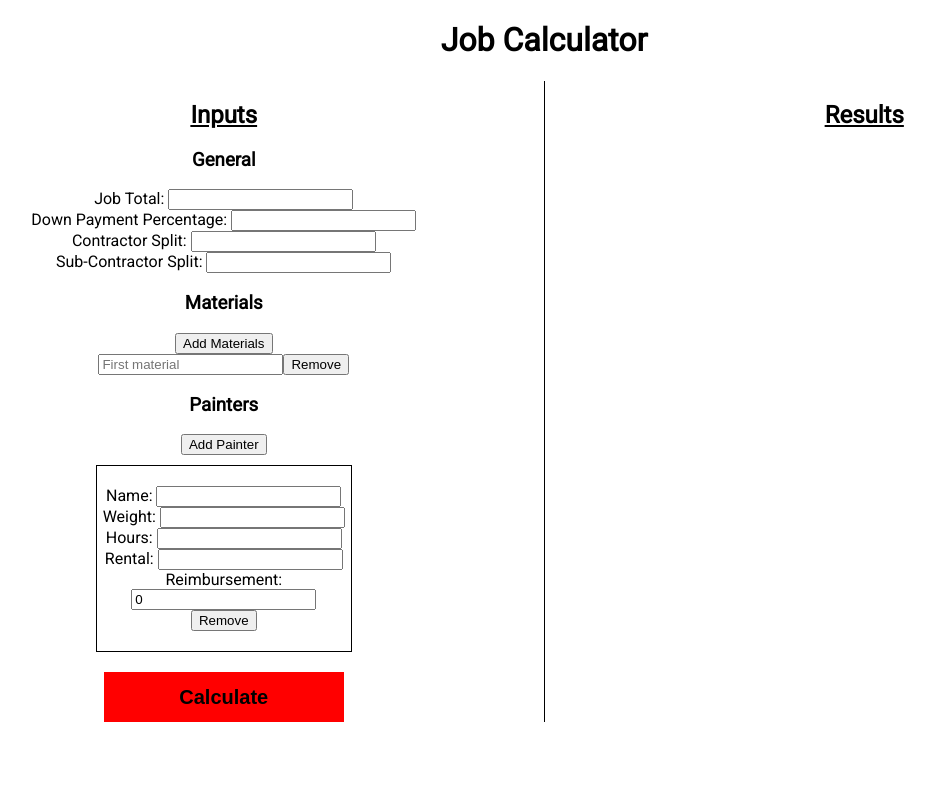
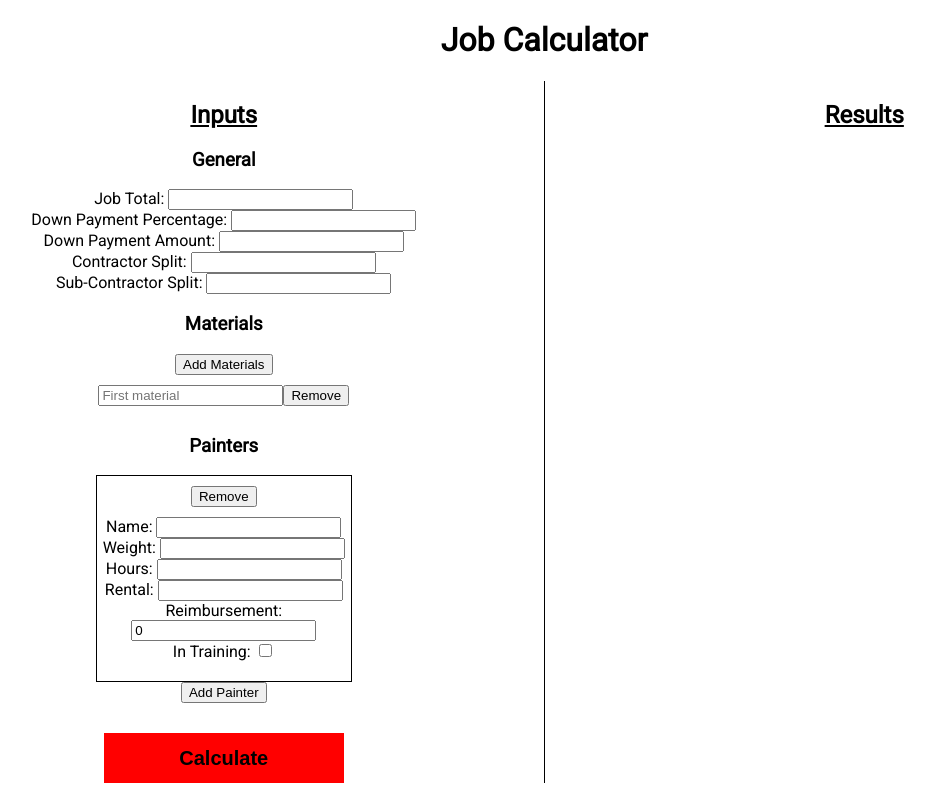
Before and after one commit to color-book/react-web, a React (Create React App) app: page / in a window 1280 px wide. Shown: the whole page, without its empty margins (96-1031 px from the left). Built offline with nearby package versions, Linux system fonts and the light colour scheme.

Commit message:
Added training checkbox and select

```diff
--- a/src/App.css
+++ b/src/App.css
@@ -30,8 +30,12 @@
   margin-left: 30%;
   margin-right: 30%;
   margin-top: 10px;
-  padding-top: 20px;
+  padding-top: 10px;
   padding-bottom: 20px;
+}
+
+.small {
+  margin-bottom: 10px;
 }
 
 .space {
--- a/src/App.js
+++ b/src/App.js
@@ -11,11 +11,20 @@ class App extends Component {
 
     this.state = {
       job_total: undefined,
-      down_payment_percentage: undefined,
+      down_payment_percentage: '0',
+      down_payment_amount: '0',
       materials: [{amount: ''}],
       ct_split: undefined,
       sub_split: undefined,
-      labor: [{name: '', weight: '', hours: '', rental: '', reimbursement: '0'}],
+      labor: [{
+        name: '',
+        weight: '',
+        hours: '',
+        rental: '',
+        reimbursement: '0',
+        inTraining: false,
+        trainedBy: ''
+      }],
       overall_costs: {},
       painter_rates: [],
       costing_errors: {},
@@ -34,6 +43,7 @@ class App extends Component {
     this.getIndexPhrase = this.getIndexPhrase.bind(this);
     this.convertLaborToFloat = this.convertLaborToFloat.bind(this);
     this.roundResult = this.roundResult.bind(this);
+    this.useDownPaymentPercentage = this.useDownPaymentPercentage.bind(this);
   }
 
   getIndexPhrase(index) {
@@ -44,7 +54,6 @@ class App extends Component {
 
     let newStateElement = {}
     newStateElement[stateName] = event.target.value
-
     this.setState(newStateElement)
 
   }
@@ -52,6 +61,12 @@ class App extends Component {
   handlePainterChange = (stateName, index) => (evt) => {
     const newLabor = this.state.labor.map((labor, lIndex) => {
       if (index !== lIndex) return labor
+      else if (stateName === "inTraining") {
+        let painters = this.state.labor.filter(painter => !painter.inTraining)
+        labor[stateName] = !labor.inTraining
+        if (labor.inTraining) labor['trainedBy'] = painters[0].name
+        return labor
+      }
       else {
         labor[stateName] = evt.target.value
         return labor
@@ -93,7 +108,9 @@ class App extends Component {
         weight: parseInt(item.weight, 10) / 100,
         hours: parseInt(item.hours, 10),
         rental: parseFloat(item.rental),
-        reimbursement: parseFloat(item.reimbursement)
+        reimbursement: parseFloat(item.reimbursement),
+        in_training: item.inTraining,
+        trained_by: item.trainedBy
       }
     })
   }
@@ -102,12 +119,27 @@ class App extends Component {
     return Math.round(value  * 100) / 100
   }
 
+  useDownPaymentPercentage() {
+    let downPaymentPercentage = parseInt(this.state.down_payment_percentage, 10)
+    let downPaymentAmount = parseInt(this.state.down_payment_amount, 10)
+    let usePercentage = false
+
+    if (downPaymentPercentage > 0 && downPaymentAmount === 0) {
+      usePercentage = true
+    }
+
+    return usePercentage
+  }
+
   calculateJob() {
-
+    let downPaymentPercentage = parseInt(this.state.down_payment_percentage, 10)
+    let useDownPaymentPercentage = this.useDownPaymentPercentage()
     let labor_info = this.convertLaborToFloat()
     let info = {
       job_total: parseFloat(this.state.job_total, 10),
-      down_payment_percentage: parseInt(this.state.down_payment_percentage, 10)/100,
+      down_payment_percentage: downPaymentPercentage > 0 ? parseInt(this.state.down_payment_percentage, 10)/100 : downPaymentPercentage,
+      down_payment_amount: parseInt(this.state.down_payment_amount, 10),
+      use_down_payment_percentage: useDownPaymentPercentage,
       materials: this.state.materials.map((material) => parseFloat(material.amount)),
       ct_split: parseInt(this.state.ct_split, 10)/100,
       sub_split: parseInt(this.state.sub_split, 10)/100,
@@ -130,6 +162,11 @@ class App extends Component {
   render() {
 
     const {overall_costs, painter_rates, costing_errors} = this.state
+
+    let options = this.state.labor.map((painter, index) => {
+      if (!painter.inTraining) return <option key={index} value={painter.name}>{painter.name}</option>
+      return ''
+    })
 
     return (
       <div className="App">
@@ -155,6 +192,15 @@ class App extends Component {
                 id="down-payment-percentage-input"
                 name="down-payment-percentage"
                 onChange={this.handleInputChange.bind(null, 'down_payment_percentage')}/>
+            </div>
+            <div className="job-container-input">
+              <label htmlFor="down-payment-amount-input">Down Payment Amount: </label>
+              <input
+                type="text"
+                className="form-control"
+                id="down-payment-amount-input"
+                name="down-payment-amount"
+                onChange={this.handleInputChange.bind(null, 'down_payment_amount')}/>
             </div>
             <div className="job-container-input">
               <label htmlFor="ct-split-input">Contractor Split: </label>
@@ -191,10 +237,10 @@ class App extends Component {
             </div>
 
             <h3>Painters</h3>
-            <button type="button" onClick={this.handleAddPainter} className="small">Add Painter</button>
             <div>
               {this.state.labor.map((labor, index) => (
                 <div className="painters-box" key={index}>
+                  <button type="button" onClick={this.handleRemovePainter(index)} className="small">Remove</button>
                   <div>
                     <label htmlFor="name">Name: </label>
                     <input
@@ -240,10 +286,22 @@ class App extends Component {
                       onChange={this.handlePainterChange('reimbursement', index)}
                     />
                   </div>
-                  <button type="button" onClick={this.handleRemovePainter(index)} className="small">Remove</button>
+                  <div>
+                    <label htmlFor="inTraining">In Training: </label>
+                    <input
+                      type="checkbox"
+                      name="inTraining"
+                      value={labor.inTraining}
+                      onChange={this.handlePainterChange('inTraining', index)}  />
+                  </div>
+                  {labor.inTraining && <div>
+                    <label>Trained By: </label>
+                    <select onChange={this.handlePainterChange('trainedBy', index)}>{options}</select>
+                  </div>}
+
                 </div>
               ))}
-
+            <button type="button" onClick={this.handleAddPainter} className="small">Add Painter</button>
           </div>
 
           <button className="calculate-button" onClick={this.calculateJob}>Calculate</button>
@@ -259,11 +317,11 @@ class App extends Component {
               <span>Labor: ${this.roundResult(overall_costs.labor)}</span><br/>
 
               <h3>Contractor Amounts</h3>
-              <span>Split: ${this.roundResult(overall_costs.ct_split)}</span><br/>
+              <span>Gross Profit: ${this.roundResult(overall_costs.ct_split)}</span><br/>
               <span>Payout: ${this.roundResult(overall_costs.ct_split_final_payout)}</span><br/>
 
               <h3>Sub Contractor Amounts</h3>
-              <span>Split: ${this.roundResult(overall_costs.sub_split)}</span><br/>
+              <span>Labor Payout: ${this.roundResult(overall_costs.sub_split)}</span><br/>
               <span>Remaining: ${this.roundResult(overall_costs.sub_split_left_over)}</span><br/>
 
               {costing_errors.errors && <div className="costing-error-message">{costing_errors.error_message}</div>}
@@ -276,6 +334,7 @@ class App extends Component {
                   <span>Hours: {painter.hours}</span><br/>
                   <span>Total Hours: {painter.total_hours}</span><br/>
                   <span>Weight: {parseFloat(painter.weight, 10) * 100}%</span><br/>
+                  {painter.training_payout > 0 && <div><span>Training: ${this.roundResult(painter.training_payout)}</span><br/></div>}
                   <span>Payout: ${this.roundResult(painter.payout)}</span><br/>
                 </div>
               ))}
```
